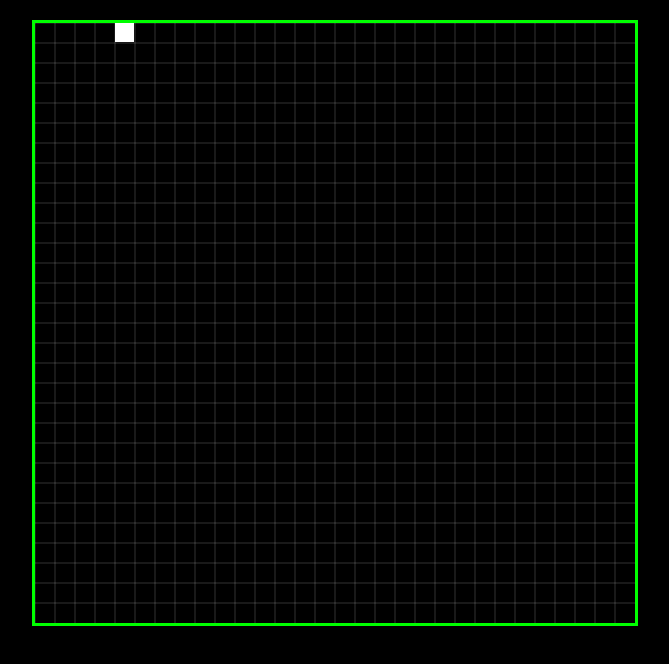
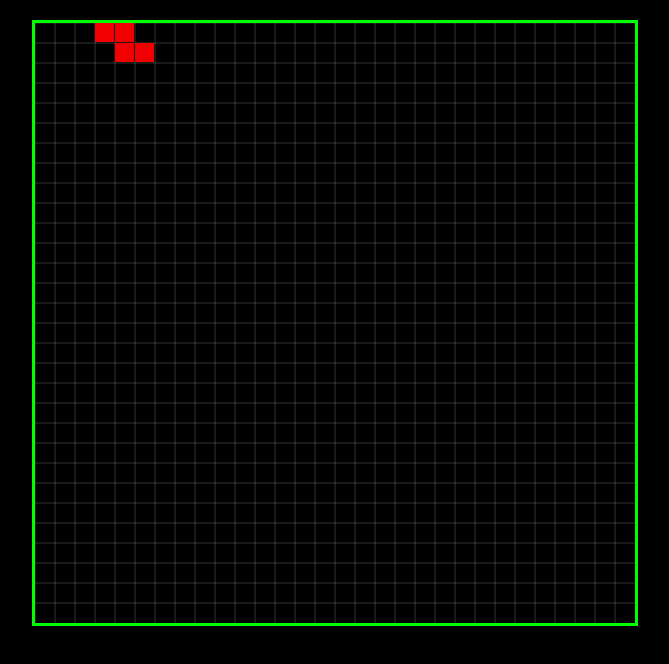
Before and after one commit to jedixo/tetrisGame, a plain HTML site: page index.html in a window 1280 px wide. Shown: the part 46-710 px from the top of the page, without its empty margins (305-974 px from the left). Drawn offline with nearby package versions, Linux system fonts and the light colour scheme.

Commit message:
created blocks
block rendering in place using OOP

```diff
--- /dev/null
+++ b/IBlock.js
@@ -0,0 +1,15 @@
+function IBlock(board) {
+    block.call(this, board, "#00F0F0");
+    this.blocks = [[4, 1], [5, 1], [6, 1], [7, 1]];
+
+}
+
+IBlock.prototype = Object.create(block.prototype, {
+    execute: {
+        value: function () {
+            console.log("I Block Executed");
+        }
+    }
+});
+
+IBlock.prototype.constructor = IBlock;
--- /dev/null
+++ b/JBlock.js
@@ -0,0 +1,15 @@
+function JBlock(board) {
+    block.call(this, board, "#0000F0");
+    this.blocks = [[4, 1], [4, 2], [5,2], [6,2]];
+
+}
+
+JBlock.prototype = Object.create(block.prototype, {
+    execute: {
+        value: function () {
+            console.log("J Block Executed");
+        }
+    }
+});
+
+JBlock.prototype.constructor = JBlock;
--- /dev/null
+++ b/LBlock.js
@@ -0,0 +1,14 @@
+function LBlock(board) {
+    block.call(this, board, "#F0A000");
+    this.blocks = [[6, 1], [4, 2], [5,2], [6,2]];
+}
+
+LBlock.prototype = Object.create(block.prototype, {
+    execute: {
+        value: function () {
+            console.log("L Block Executed");
+        }
+    }
+});
+
+LBlock.prototype.constructor = LBlock;
--- /dev/null
+++ b/OBlock.js
@@ -0,0 +1,14 @@
+function OBlock(board) {
+    block.call(this, board, "#F0F000");
+    this.blocks = [[4, 1], [4, 2], [5,2], [5,1]];
+}
+
+OBlock.prototype = Object.create(block.prototype, {
+    execute: {
+        value: function () {
+            console.log("O Block Executed");
+        }
+    }
+});
+
+OBlock.prototype.constructor = OBlock;
--- /dev/null
+++ b/SBlock.js
@@ -0,0 +1,15 @@
+function SBlock(board) {
+    block.call(this, board, "#00F000");
+    this.blocks = [[4, 2], [5, 2], [5,1], [6,1]];
+
+}
+
+SBlock.prototype = Object.create(block.prototype, {
+    execute: {
+        value: function () {
+            console.log("S Block Executed");
+        }
+    }
+});
+
+SBlock.prototype.constructor = SBlock;
--- /dev/null
+++ b/TBlock.js
@@ -0,0 +1,15 @@
+function TBlock(board) {
+    block.call(this, board, "#A000F0");
+    this.blocks = [[4, 2], [5, 2], [5,1], [6,2]];
+
+}
+
+TBlock.prototype = Object.create(block.prototype, {
+    execute: {
+        value: function () {
+            console.log("T Block Executed");
+        }
+    }
+});
+
+TBlock.prototype.constructor = TBlock;
--- /dev/null
+++ b/ZBlock.js
@@ -0,0 +1,15 @@
+function ZBlock(board) {
+    block.call(this, board, "#F00000");
+    this.blocks = [[4, 1], [5, 1], [5,2], [6,2]];
+
+}
+
+ZBlock.prototype = Object.create(block.prototype, {
+    execute: {
+        value: function () {
+            console.log("Z Block Executed");
+        }
+    }
+});
+
+ZBlock.prototype.constructor = ZBlock;
--- a/block.js
+++ b/block.js
@@ -1,24 +1,28 @@
-function block(board) {
-    this.colour = "#FFF";
-    this.blocks = [[5, 1]];
+function block(board, colour) {
+    this.colour = colour || '#FFF';
+    this.blocks = [];
     this.bottom = 0;
 
     //board[5][0] = 1;
 
     this.move = function (board, direction) {
         // if on bottom of board no longer move
-    }
+    };
 
     this.rotate = function (board) {
         //rotate shape
-    }
+    };
 
     this.draw = function (ctx) {
         ctx.fillStyle = this.colour;
         for (var i = 0; i < this.blocks.length; i++) {
             ctx.fillRect((this.blocks[i][0] * 20) - 20, (this.blocks[i][1] * 20) - 20, 19, 19);
         }
+    };
+
+    this.execute = function () {
+        console.log('PowerUp Execute');
     }
 
 
-}
+};
--- a/game.js
+++ b/game.js
@@ -20,7 +20,7 @@ var speed = 30; //decrease this to increase speed
 window.onload = function () {
     ctx = canvas.getContext("2d");
     hud = new HUD(canvas.width, canvas.height);
-    blocks.push(new block(board));
+    blocks.push(new ZBlock(board));
 
     hud.draw(ctx)
 
--- a/index.html
+++ b/index.html
@@ -25,7 +25,13 @@
     <script type="text/javascript" src="https://code.jquery.com/jquery-2.2.3.min.js"></script>
     <script src="HUD.js"></script>
     <script src="block.js"></script>
-
+    <script src="IBlock.js"></script>
+    <script src="JBlock.js"></script>
+    <script src="LBlock.js"></script>
+    <script src="OBlock.js"></script>
+    <script src="SBlock.js"></script>
+    <script src="TBlock.js"></script>
+    <script src="ZBlock.js"></script>
 
 </head>
 
```
